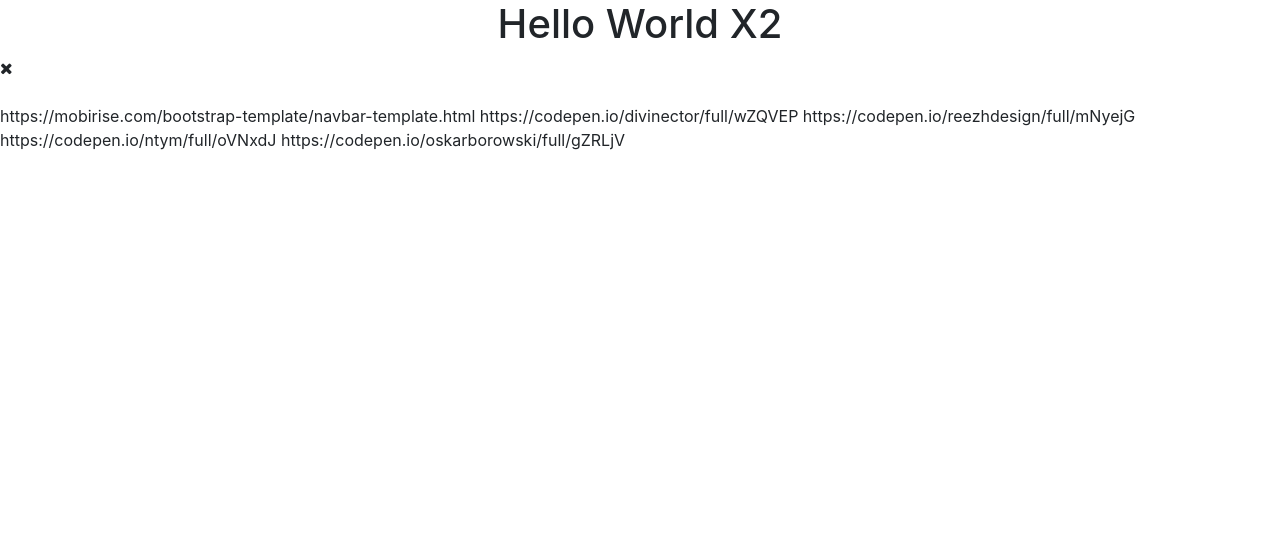
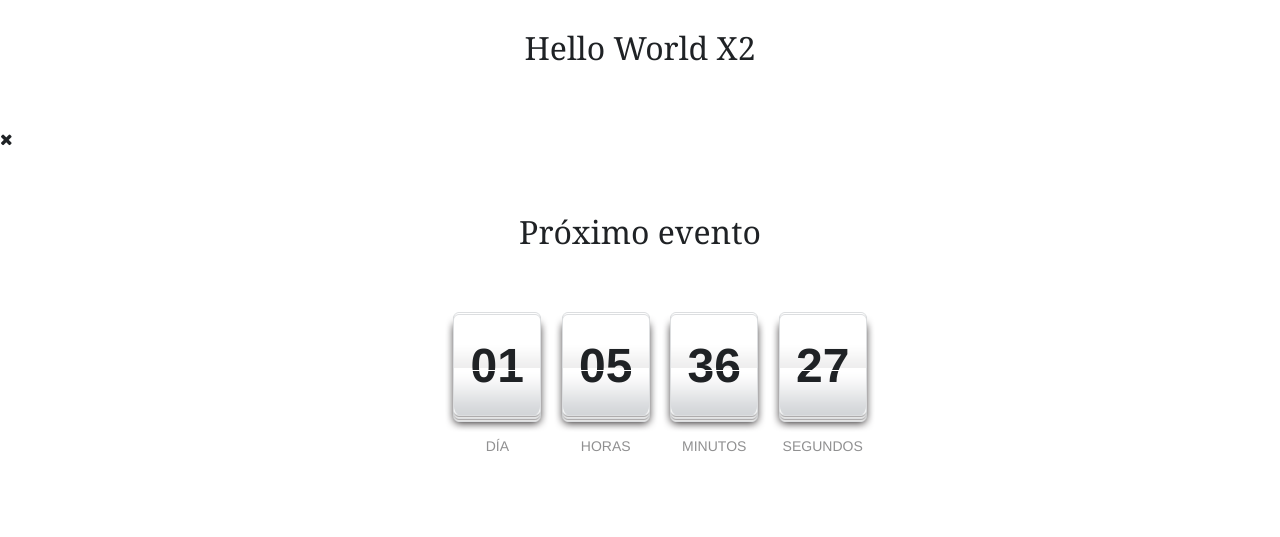
Before and after one commit to Erickglz25/pa, a PHP site: page / in a window 1280 px wide. Shown: the top 537 px of the page. Run offline with PHP 8.4, Linux system fonts and the light colour scheme.

Commit message:
Agregue contador

```diff
--- a/css/l-style.css
+++ b/css/l-style.css
@@ -0,0 +1,159 @@
+/**********************************************************************************
+
+	Project Name:
+	Project Description:
+	File Name:
+	Author: Adi Purdila
+	Author URI: http://www.adipurdila.com
+	Version: 1.0.0
+
+**********************************************************************************/
+/* ---------- TYPOGRAPHY ---------- */
+body {
+    font: 1em/1.5em "Helvetica Neue", Arial, Helvetica, Geneva, sans-serif;
+    color: #1f2225;
+  }
+  p a {
+    color: #2a9ccc;
+  }
+  p a:hover {
+    color: #1f2225;
+  }
+  h1,
+  h2 {
+    font-family: Georgia, serif;
+    margin-bottom: 1em;
+  }
+  h1 {
+    font-size: 2em;
+    line-height: 3em;
+  }
+  h2 {
+    font-size: 1.2em;
+    line-height: 1.5em;
+  }
+  /* ---------- LAYOUT ---------- */
+  .container {
+    width: 100%;
+    text-align: center;
+    margin: 0 auto;
+  }
+  #logo img {
+    margin: 2em 0;
+  }
+  .timer-area {
+    text-align: center;
+    padding-top: 2em;
+    margin-bottom: 4em;
+  }
+  /* ---------- SIGNUP ---------- */
+  .form-wrapper {
+    border: 1px solid #dcdee0;
+    padding: .5em;
+    width: 30em;
+    margin: 1em auto;
+    overflow: hidden;
+    -webkit-border-radius: 13px;
+    border-radius: 13px;
+  }
+  .form-wrapper:hover,
+  .form-wrapper:focus {
+    border: 1px solid #c1c5c8;
+  }
+  input[type="email"] {
+    border: none;
+    float: left;
+    font-size: 1em;
+    padding: .5em;
+    outline: none;
+    margin-top: .7em;
+    width: 19em;
+  }
+  input[type="submit"] {
+    float: right;
+    border: none;
+    -webkit-border-radius: 5px;
+    border-radius: 5px;
+    background-color: #2a9ccc;
+    background-image: -webkit-gradient(linear, left top, left bottom, from(#2a9ccc), to(#217ca2));
+    background-image: -webkit-linear-gradient(top, #2a9ccc, #217ca2);
+    background-image: -moz-linear-gradient(top, #2a9ccc, #217ca2);
+    background-image: -o-linear-gradient(top, #2a9ccc, #217ca2);
+    background-image: linear-gradient(to bottom, #2a9ccc, #217ca2);
+    color: white;
+    -webkit-box-shadow: inset 0 2px 2px #217ca2;
+    box-shadow: inset 0 2px 2px #217ca2;
+    padding: 1em;
+    font-size: 1em;
+    text-transform: uppercase;
+    cursor: pointer;
+  }
+  input[type="submit"]:hover {
+    background-color: #2da2d4;
+    background-image: -webkit-gradient(linear, left top, left bottom, from(#2da2d4), to(#2382aa));
+    background-image: -webkit-linear-gradient(top, #2da2d4, #2382aa);
+    background-image: -moz-linear-gradient(top, #2da2d4, #2382aa);
+    background-image: -o-linear-gradient(top, #2da2d4, #2382aa);
+    background-image: linear-gradient(to bottom, #2da2d4, #2382aa);
+  }
+  /* ---------- FOOTER ---------- */
+  footer#disclaimer p {
+    font-size: .875em;
+    color: #909091;
+    font-style: italic;
+  }
+  footer#disclaimer p span {
+    font-size: 1.2em;
+    color: #2a9ccc;
+  }
+  footer#main-footer {
+    background-color: #fcfbfb;
+    background-image: -webkit-gradient(linear, left top, left bottom, from(#fcfbfb), to(#ffffff));
+    background-image: -webkit-linear-gradient(top, #fcfbfb, #ffffff);
+    background-image: -moz-linear-gradient(top, #fcfbfb, #ffffff);
+    background-image: -o-linear-gradient(top, #fcfbfb, #ffffff);
+    background-image: linear-gradient(to bottom, #fcfbfb, #ffffff);
+    border-top: 1px solid #dcdee0;
+    -webkit-box-shadow: inset 0 2px 5px #e6dede;
+    box-shadow: inset 0 2px 5px #e6dede;
+    text-align: center;
+    padding: 2em 0;
+    margin-top: 4em;
+  }
+  footer#main-footer p {
+    font-size: .875em;
+    margin-bottom: 1em;
+  }
+  /* ---------- TIMER ---------- */
+  ul#countdown li {
+    display: inline-block;
+    background: transparent url('../images/timer-piece.png') no-repeat left top;
+    width: 104px;
+    margin-bottom: 4em;
+    text-align: center;
+  }
+  ul#countdown li span {
+    font-size: 3em;
+    font-weight: bold;
+    color: #1f2225;
+    height: 108px;
+    line-height: 108px;
+    position: relative;
+  }
+  ul#countdown li span::before {
+    content: '';
+    width: 100%;
+    height: 1px;
+    border-top: 1px solid white;
+    position: absolute;
+    top: 31px;
+  }
+  ul#countdown li p.timeRefDays,
+  ul#countdown li p.timeRefHours,
+  ul#countdown li p.timeRefMinutes,
+  ul#countdown li p.timeRefSeconds {
+    margin-top: 1em;
+    color: #909091;
+    text-transform: uppercase;
+    font-size: .875em;
+  }
--- a/index.php
+++ b/index.php
@@ -14,13 +14,40 @@
     <body>
         <h1 class="text-center">Hello World X2</h1>
         <i class="fa fa-times"></i>
-        <br><br>
-        https://mobirise.com/bootstrap-template/navbar-template.html
-        https://codepen.io/divinector/full/wZQVEP
-        https://codepen.io/reezhdesign/full/mNyejG
-        https://codepen.io/ntym/full/oVNxdJ
-        https://codepen.io/oskarborowski/full/gZRLjV
+
+        <div class="container">
+            <div class="timer-area">
+                <h1>Próximo evento </h1>
+                <ul id="countdown">
+                <li> <span class="days">00</span>
+                <p class="timeRefDays">días</p>
+                </li>
+                <li> <span class="hours">00</span>
+                <p class="timeRefHours">horas</p>
+                </li>
+                <li> <span class="minutes">00</span>
+                <p class="timeRefMinutes">minutos</p>
+                </li>
+                <li> <span class="seconds">00</span>
+                <p class="timeRefSeconds">segundos</p>
+                </li>
+                </ul>
+            </div>
+        </div>
         <script src="js/bootstrap.min.js"></script>
         <script src="js/jquery.min.js"></script>
+        <script src="js/countdown.js"></script>
+        <script>
+            $(document).ready(function(){
+                $("#countdown").countdown({
+                    date: "25 october 2020 12:00:00",
+                    format: "on"
+                },
+
+                function() {
+                    // callback function
+                });
+            });
+        </script>
     </body>
 </html>
--- /dev/null
+++ b/js/countdown.js
@@ -0,0 +1,73 @@
+(function($) {
+	$.fn.countdown = function(options, callback) {
+
+		//custom 'this' selector
+		thisEl = $(this);
+
+		//array of custom settings
+		var settings = {
+			'date': null,
+			'format': null
+		};
+
+		//append the settings array to options
+		if(options) {
+			$.extend(settings, options);
+		}
+
+		//main countdown function
+		function countdown_proc() {
+
+			eventDate = Date.parse(settings['date']) / 1000;
+			currentDate = Math.floor($.now() / 1000);
+
+			if(eventDate <= currentDate) {
+				callback.call(this);
+				clearInterval(interval);
+			}
+
+			seconds = eventDate - currentDate;
+
+			days = Math.floor(seconds / (60 * 60 * 24)); //calculate the number of days
+			seconds -= days * 60 * 60 * 24; //update the seconds variable with no. of days removed
+
+			hours = Math.floor(seconds / (60 * 60));
+			seconds -= hours * 60 * 60; //update the seconds variable with no. of hours removed
+
+			minutes = Math.floor(seconds / 60);
+			seconds -= minutes * 60; //update the seconds variable with no. of minutes removed
+
+			//conditional Ss
+			if (days == 1) { thisEl.find(".timeRefDays").text("día"); } else { thisEl.find(".timeRefDays").text("días"); }
+			if (hours == 1) { thisEl.find(".timeRefHours").text("hora"); } else { thisEl.find(".timeRefHours").text("horas"); }
+			if (minutes == 1) { thisEl.find(".timeRefMinutes").text("minuto"); } else { thisEl.find(".timeRefMinutes").text("minutos"); }
+			if (seconds == 1) { thisEl.find(".timeRefSeconds").text("segundo"); } else { thisEl.find(".timeRefSeconds").text("segundos"); }
+
+			//logic for the two_digits ON setting
+			if(settings['format'] == "on") {
+				days = (String(days).length >= 2) ? days : "0" + days;
+				hours = (String(hours).length >= 2) ? hours : "0" + hours;
+				minutes = (String(minutes).length >= 2) ? minutes : "0" + minutes;
+				seconds = (String(seconds).length >= 2) ? seconds : "0" + seconds;
+			}
+
+			//update the countdown's html values.
+			if(!isNaN(eventDate)) {
+				thisEl.find(".days").text(days);
+				thisEl.find(".hours").text(hours);
+				thisEl.find(".minutes").text(minutes);
+				thisEl.find(".seconds").text(seconds);
+			} else {
+				alert("Invalid date. Here's an example: 12 Tuesday 2012 17:30:00");
+				clearInterval(interval);
+			}
+		}
+
+		//run the function
+		countdown_proc();
+
+		//loop the function
+		interval = setInterval(countdown_proc, 1000);
+
+	}
+}) (jQuery);
```
Also changed, not shown: images/timer-area-pattern.png (added), images/timer-piece.png (added).
